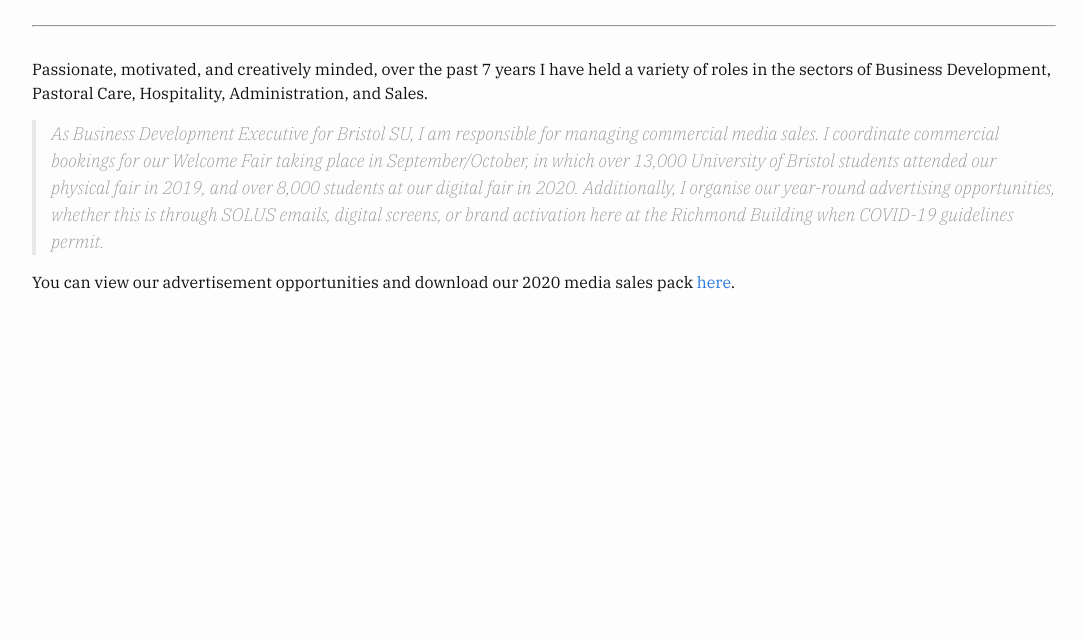
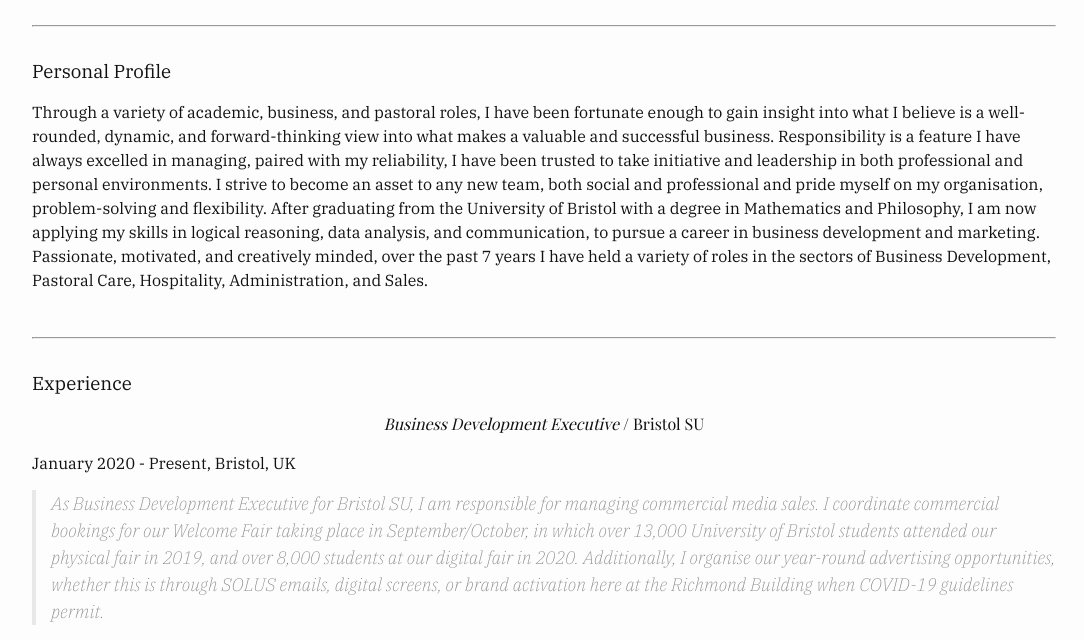
Before and after one commit to elliebunny/elliebunny.github.io, a Jekyll site: the page built from index.markdown, in a window 1280 px wide. Shown: the part 537-1177 px from the top of the page, without its empty margins (96-1180 px from the left). Built offline with Jekyll 4.4.1, drawn with Linux system fonts in a browser that asks for light colours; before the commit the page ends 900 px from its top, so only the background shows below that.

Commit message:
Editing Main Page

```diff
--- a/index.markdown
+++ b/index.markdown
@@ -8,8 +8,14 @@ layout: default
 
 <hr>
 
+### Personal Profile
+
+Through a variety of academic, business, and pastoral roles, I have been fortunate enough to gain insight into what I believe is a well-rounded, dynamic, and forward-thinking view into what makes a valuable and successful business. Responsibility is a feature I have always excelled in managing, paired with my reliability, I have been trusted to take initiative and leadership in both professional and personal environments. I strive to become an asset to any new team, both social and professional and pride myself on my organisation, problem-solving and flexibility. After graduating from the University of Bristol with a degree in Mathematics and Philosophy, I am now applying my skills in logical reasoning, data analysis, and communication, to pursue a career in business development and marketing.
 Passionate, motivated, and creatively minded, over the past 7 years I have held a variety of roles in the sectors of Business Development, Pastoral Care, Hospitality, Administration, and Sales.
 
+<hr>
+
+### Experience
+#### *Business Development Executive* / Bristol SU
+January 2020 - Present, Bristol, UK
 > As Business Development Executive for Bristol SU, I am responsible for managing commercial media sales. I coordinate commercial bookings for our Welcome Fair taking place in September/October, in which over 13,000 University of Bristol students attended our physical fair in 2019, and over 8,000 students at our digital fair in 2020. Additionally, I organise our year-round advertising opportunities, whether this is through SOLUS emails, digital screens, or brand activation here at the Richmond Building when COVID-19 guidelines permit.
-
-You can view our advertisement opportunities and download our 2020 media sales pack [here](https://www.bristolsu.org.uk/commercial/digital).
```
